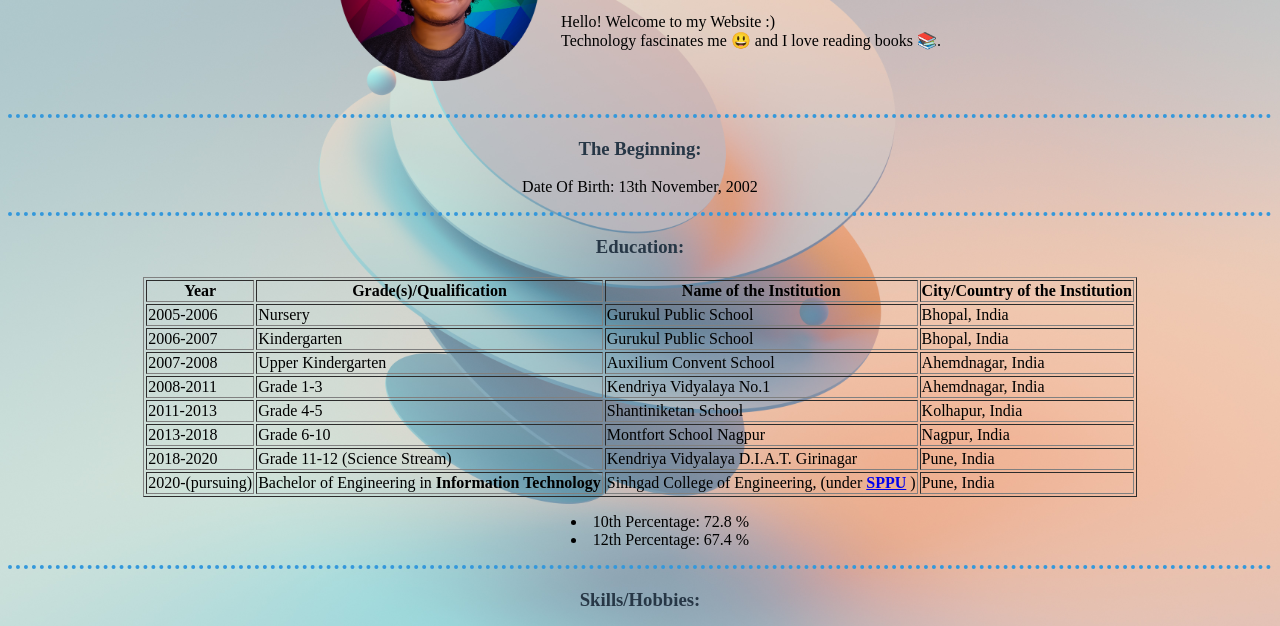
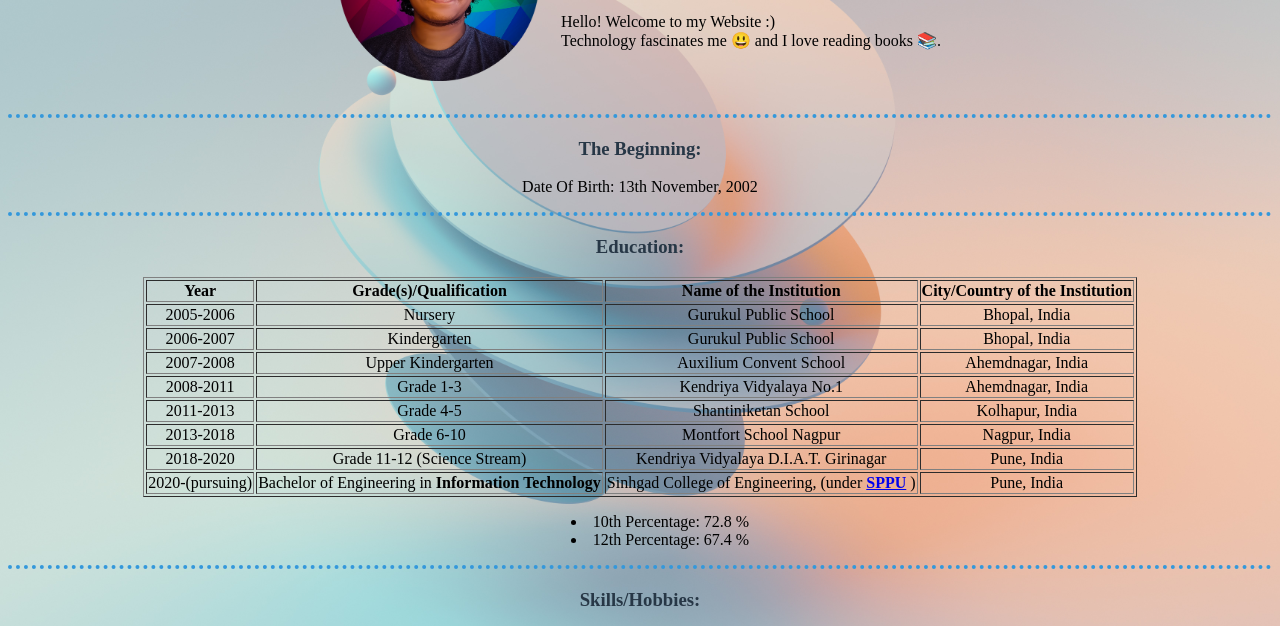
Before and after one commit to Akash-Kamat-Website/cv, a plain HTML site: page index.html in a window 1280 px wide. Shown: the part 148-774 px from the top of the page. Drawn offline with Linux system fonts and the light colour scheme.

Commit message:
Update index.html

```diff
--- a/index.html
+++ b/index.html
@@ -44,53 +44,53 @@
         </thead>
         <tbody>
           <tr>
-            <td>2005-2006</td>
-            <td>Nursery</td>
-            <td>Gurukul Public School</td>
-            <td>Bhopal, India</td>
+            <td><center>2005-2006</center></td>
+            <td><center>Nursery</center></td>
+            <td><center>Gurukul Public School</center></td>
+            <td><center>Bhopal, India</center></td>
           </tr>
           <tr>
-            <td>2006-2007</td>
-            <td>Kindergarten</td>
-            <td>Gurukul Public School</td>
-            <td>Bhopal, India</td>
+            <td><center>2006-2007</center></td>
+            <td><center>Kindergarten</center></td>
+            <td><center>Gurukul Public School</center></td>
+            <td><center>Bhopal, India</center></td>
           </tr>
           <tr>
-            <td>2007-2008</td>
-            <td>Upper Kindergarten</td>
-            <td>Auxilium Convent School</td>
-            <td>Ahemdnagar, India</td>
+            <td><center>2007-2008</center></td>
+            <td><center>Upper Kindergarten</center></td>
+            <td><center>Auxilium Convent School</center></td>
+            <td><center>Ahemdnagar, India</center></td>
           </tr>
           <tr>
-            <td>2008-2011</td>
-            <td>Grade 1-3</td>
-            <td>Kendriya Vidyalaya No.1</td>
-            <td>Ahemdnagar, India</td>
+            <td><center>2008-2011</center></td>
+            <td><center>Grade 1-3</center></td>
+            <td><center>Kendriya Vidyalaya No.1</center></td>
+            <td><center>Ahemdnagar, India</center></td>
           </tr>
           <tr>
-            <td>2011-2013</td>
-            <td>Grade 4-5</td>
-            <td>Shantiniketan School</td>
-            <td>Kolhapur, India</td>
+            <td><center>2011-2013</center></td>
+            <td><center>Grade 4-5</center></td>
+            <td><center>Shantiniketan School</center></td>
+            <td><center>Kolhapur, India</center></td>
           </tr>
 
           <tr>
-            <td>2013-2018</td>
-            <td>Grade 6-10</td>
-            <td>Montfort School Nagpur</td>
-            <td>Nagpur, India</td>
+            <td><center>2013-2018</center></td>
+            <td><center>Grade 6-10</center></td>
+            <td><center>Montfort School Nagpur</center></td>
+            <td><center>Nagpur, India</center></td>
           </tr>
           <tr>
-            <td>2018-2020</td>
-            <td>Grade 11-12 (Science Stream)</td>
-            <td>Kendriya Vidyalaya D.I.A.T. Girinagar</td>
-            <td>Pune, India</td>
+            <td><center>2018-2020</center></td>
+            <td><center>Grade 11-12 (Science Stream)</center></td>
+            <td><center>Kendriya Vidyalaya D.I.A.T. Girinagar</center></td>
+            <td><center>Pune, India</center></td>
           </tr>
           <tr>
-            <td>2020-(pursuing)</td>
-            <td>Bachelor of Engineering in <strong>Information Technology</strong> </td>
-            <td>Sinhgad College of Engineering, (under <strong> <a href="http://www.unipune.ac.in/">SPPU</a></strong> )</td>
-            <td>Pune, India</td>
+            <td><center>2020-(pursuing)</center></td>
+            <td><center>Bachelor of Engineering in <strong>Information Technology</strong></center> </td>
+            <td><center>Sinhgad College of Engineering, (under <strong> <a href="http://www.unipune.ac.in/">SPPU</a></strong> )</center></td>
+            <td><center>Pune, India</center></td>
           </tr>
         </tbody>
         <tfoot>
```
